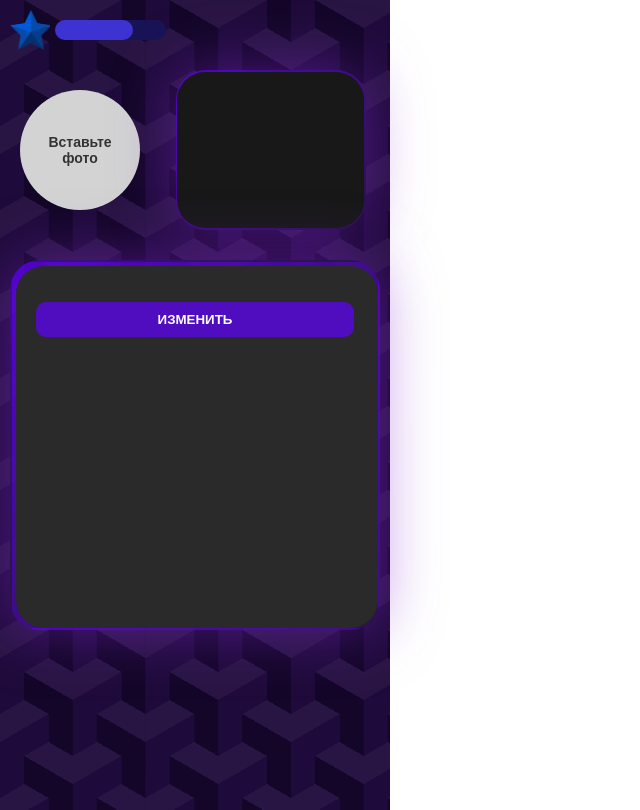
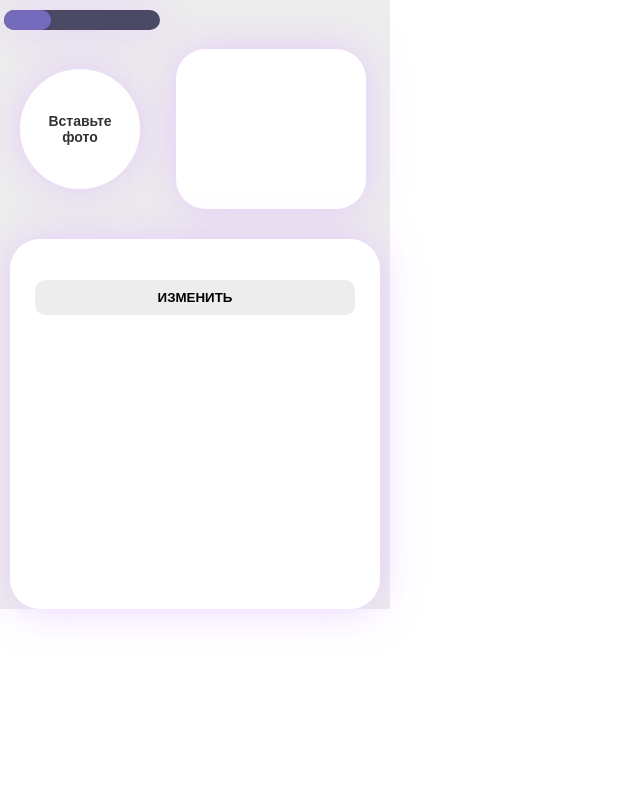
Before and after one commit to ska-19/Club_Bot, a FastAPI app: page /pages/profile_base in a window 1280 px wide. Shown: the whole page, without its empty margins (0-640 px from the left). After the commit the page ends 621 px from the top, so only its background shows below. Run offline with FastAPI, Linux system fonts and the light colour scheme; some libraries are stand-ins or nearby versions.

Commit message:
profile reworked frontend

```diff
--- a/src/static/profile_base_style.css
+++ b/src/static/profile_base_style.css
@@ -2,22 +2,19 @@
 body {
     margin: 0;
     padding: 0;
-    font-size: 18px;
+    font-size: 16px;
     font-family: Arial, sans-serif;
-}
-
-nav {
-    color: #fff;
-    padding: 10px;
 }
 
 .experience-bar { /* Шкала опыта*/
     position: relative;
-    width: 30%;
+    width: 40%;
     height: 20px;
-    background-color: #181456;
+    background-color: #4b4a65;
     border-radius: 10px;
     margin-top: 20px;
+    animation: gradient 5s ease infinite;
+    filter: drop-shadow(0px 0px 20px rgba(223, 185, 255, 0.68));
 }
 
 .experience-level { /* Текст у лвла */
@@ -25,91 +22,28 @@ nav {
     top: 50%;
     left: 50%;
     transform: translate(-50%, -50%);
-    font-size: 14px;
-    color: #ffffff;
+    font-size: 12px;
+    color: rgb(255, 255, 255);
 }
 
 .experience-fill { /* заполенение шкалы опыта*/
     height: 100%;
     border-radius: 10px;
-    background-color: #3d32d2;
-    width: 70%; /* Пример: заполнено на 70% */
-}
-
-.star-icon {
-    width: 40px;
-    height: 40px;
-    background: url('src/static/images/exp.png');
-    background-size: cover;
-    display: inline-block;
+    background-color: #756bbc;
+    width: 30%;
 }
 
 .container {
-    width: 100%;
-    height: 810px;
-    --s: 84px;
-    --c1: #291544;
-    --c2: #1f0b3b;
-    --c3: #130628;
-
-    --_g: 0 120deg, #0000 0;
-    background: conic-gradient(
-            from 0deg at calc(500% / 6) calc(100% / 3),
-            var(--c3) var(--_g)
-    ),
-    conic-gradient(
-            from -120deg at calc(100% / 6) calc(100% / 3),
-            var(--c2) var(--_g)
-    ),
-    conic-gradient(
-            from 120deg at calc(100% / 3) calc(500% / 6),
-            var(--c1) var(--_g)
-    ),
-    conic-gradient(
-            from 120deg at calc(200% / 3) calc(500% / 6),
-            var(--c1) var(--_g)
-    ),
-    conic-gradient(
-            from -180deg at calc(100% / 3) 50%,
-            var(--c2) 60deg,
-            var(--c1) var(--_g)
-    ),
-    conic-gradient(
-            from 60deg at calc(200% / 3) 50%,
-            var(--c1) 60deg,
-            var(--c3) var(--_g)
-    ),
-    conic-gradient(
-            from -60deg at 50% calc(100% / 3),
-            var(--c1) 120deg,
-            var(--c2) 0 240deg,
-            var(--c3) 0
-    );
-    background-size: calc(var(--s) * 1.732) var(--s);
+    background: #ededed;
     max-width: 390px;
-}
-
-.inner {
-    display: grid;
-    grid-template-columns: 1fr 1fr;
-    grid-template-rows: 200px;
-}
-
-.img {
-    width: 110px;
-}
-
-.item {
-    text-align: center;
 }
 
 .editBtn {
     display: inline-block;
     padding: 10px 20px;
     border: none;
-    background: rgba(97, 0, 255, 0.7);
+    background: #ededed;
     border-radius: 10px;
-    color: #fff;
     text-transform: uppercase;
     font-weight: 700;
 
@@ -148,8 +75,11 @@ nav {
     height: 120px;
     overflow: hidden;
     display: inline-block;
-    background-color: lightgray;
+    background-color: #ffffff;
     border-radius: 50%;
+    animation: gradient 5s ease infinite;
+    filter: drop-shadow(0px 0px 20px rgba(223, 185, 255, 0.68));
+
 }
 
 #avatar-circle {
@@ -355,28 +285,10 @@ strong {
     position: relative;
     width: 190px;
     height: 160px;
-    background: rgba(97, 0, 255, 0.7);
-    background: linear-gradient(137deg, rgba(97, 0, 255, 0.7) 0%, #291544 100%);
-    transition: 0.3s ease;
     border-radius: 30px;
-    filter: drop-shadow(0px 0px 30px rgba(132, 38, 209, 0.5));
-}
-
-.card::after {
-    content: '';
-    background-color: #181818;
-    position: absolute;
-    z-index: 1;
-    transition: 0.3s ease;
-    height: 98%;
-    width: 98%;
-    top: 1%;
-    left: 1%;
-    border-radius: 28px;
-}
-
-.card:hover {
-    filter: drop-shadow(0px 0px 30px rgb(141, 22, 164));
+    background-color: #ffffff;
+    animation: gradient 5s ease infinite;
+    filter: drop-shadow(0px 0px 20px rgba(223, 185, 255, 0.68));
 }
 
 .block1 {
@@ -387,10 +299,8 @@ strong {
     margin-left: 10px;
     width: 370px;
     height: 370px;
-    background: rgba(97, 0, 255, 0.7);
-    background: linear-gradient(137deg, rgba(97, 0, 255, 0.7) 0%, #291544 100%);
-    transition: 0.3s ease;
-    border: 2px solid transparent;
+    background-color: #ffffff;
+    border: 1px solid transparent;
     padding: 32px 24px;
     font-size: 11px;
     color: #7a9a8a;
@@ -400,43 +310,9 @@ strong {
     box-sizing: border-box;
     border-radius: 30px;
     animation: gradient 5s ease infinite;
-    filter: drop-shadow(0px 0px 30px rgba(132, 38, 209, 0.5));
+    filter: drop-shadow(0px 0px 20px rgba(223, 185, 255, 0.68));
 }
 
-.form-container::after {
-    content: '';
-    background-color: #2a2a2a;
-    position: absolute;
-    z-index: 1;
-    transition: 0.3s ease;
-    height: 99%;
-    width: 99%;
-    top: 1%;
-    left: 1%;
-    border-radius: 28px;
-}
-
-.form-container:hover {
-    filter: drop-shadow(0px 0px 30px rgb(141, 22, 164));
-}
-
-@keyframes gradient {
-    0% {
-        background-position: 0% 50%;
-    }
-
-    50% {
-        background-position: 100% 50%;
-    }
-
-    100% {
-        background-position: 0% 50%;
-    }
-}
-
-.form-container button:active {
-    scale: 0.95;
-}
 
 .form-container .form {
     position: relative;
```
Also changed, not shown: other parts of src/static/profile_base_style.css (+11 -49 lines).
